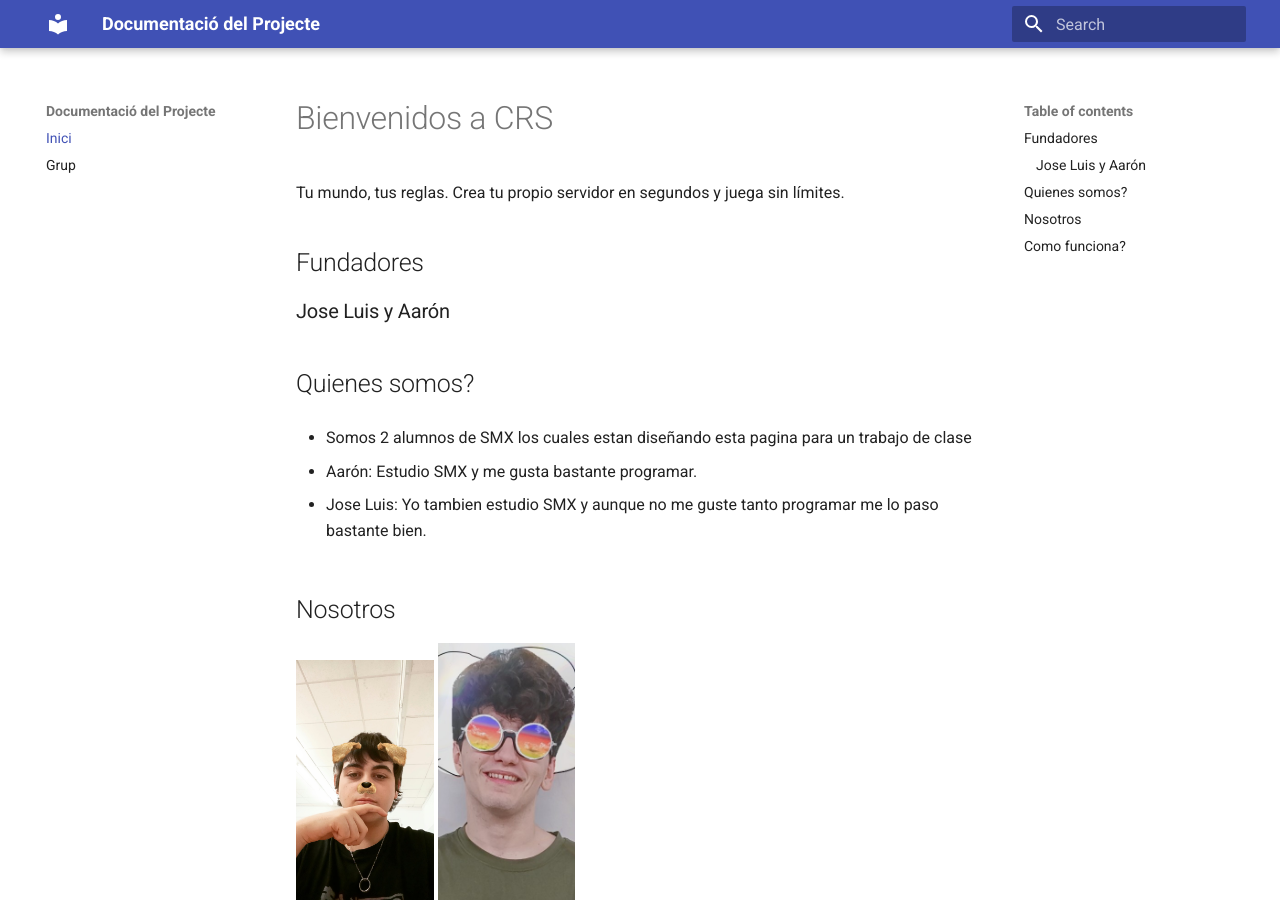
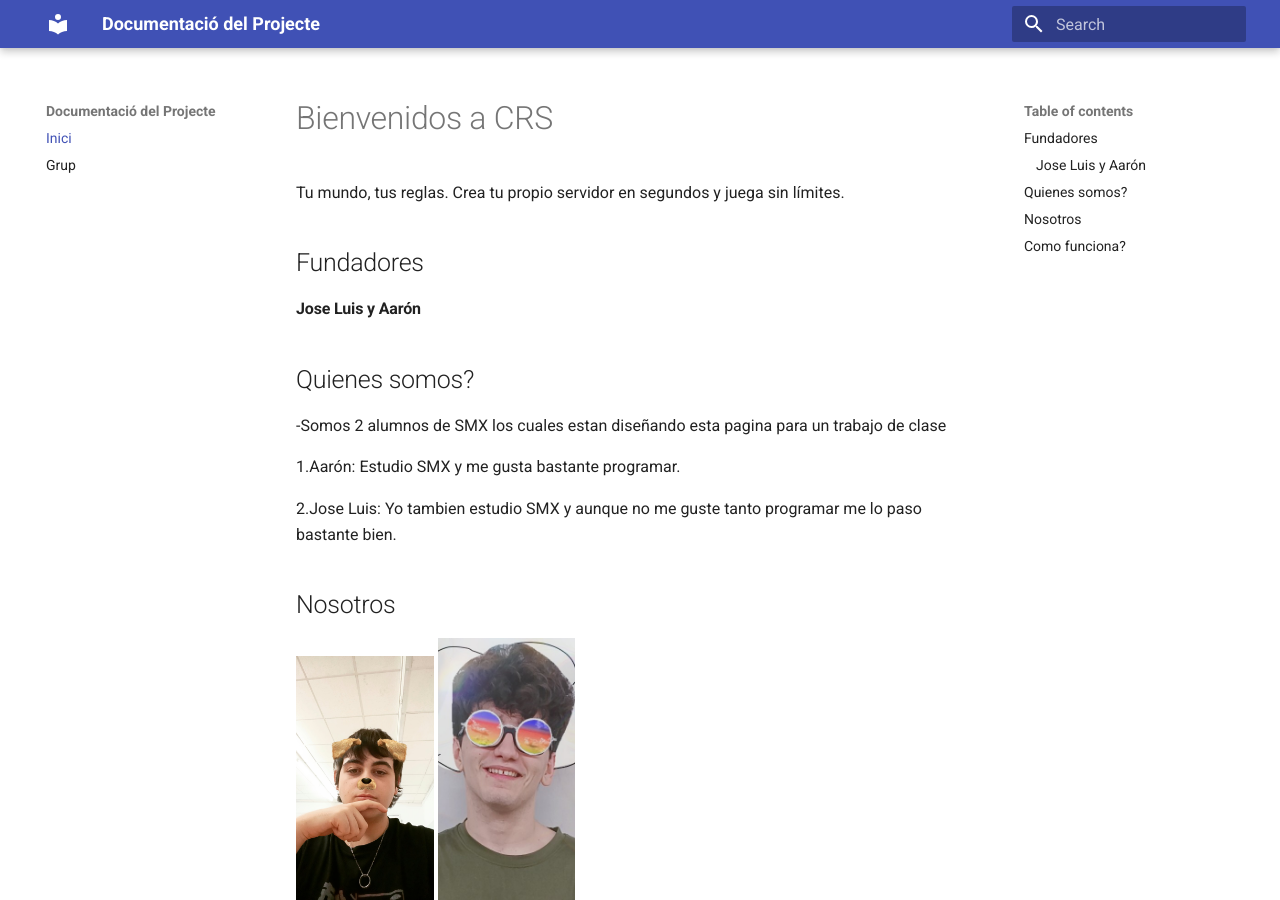
Before and after one commit to joseluislozano331-ops/projecto-gestor-de-reservas, an MkDocs documentation site: the page built from docs/index.md, in a window 1280 px wide and 900 px high. Built offline with MkDocs 1.6.1 and Material for MkDocs 9.7.7, drawn with Linux system fonts in a browser that asks for light colours.

```diff
--- a/docs/index.md
+++ b/docs/index.md
@@ -3,16 +3,15 @@
 Tu mundo, tus reglas. Crea tu propio servidor en segundos y juega sin límites.
 
 ## Fundadores
-
-### Jose Luis y Aarón
+#### Jose Luis y Aarón
 
 ## Quienes somos?
 
-- Somos 2 alumnos de SMX los cuales estan diseñando esta pagina para un trabajo de clase
+-Somos 2 alumnos de SMX los cuales estan diseñando esta pagina para un trabajo de clase
 
-1. Aarón: Estudio SMX y me gusta bastante programar.
+1.Aarón: Estudio SMX y me gusta bastante programar.
 
-2. Jose Luis:  Yo tambien estudio SMX y aunque no me guste tanto programar me lo paso bastante bien.
+2.Jose Luis:  Yo tambien estudio SMX y aunque no me guste tanto programar me lo paso bastante bien.
 
 ## Nosotros
 <img src="img/Dogron.jpeg" width="20%">
```
